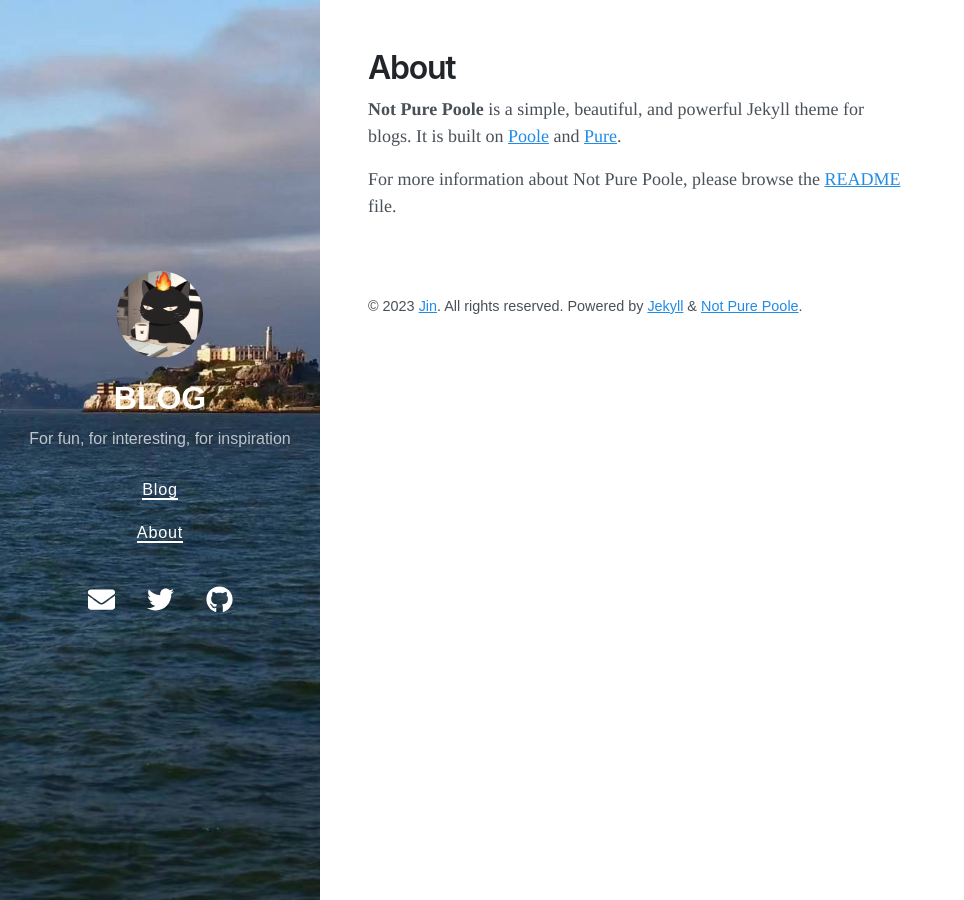
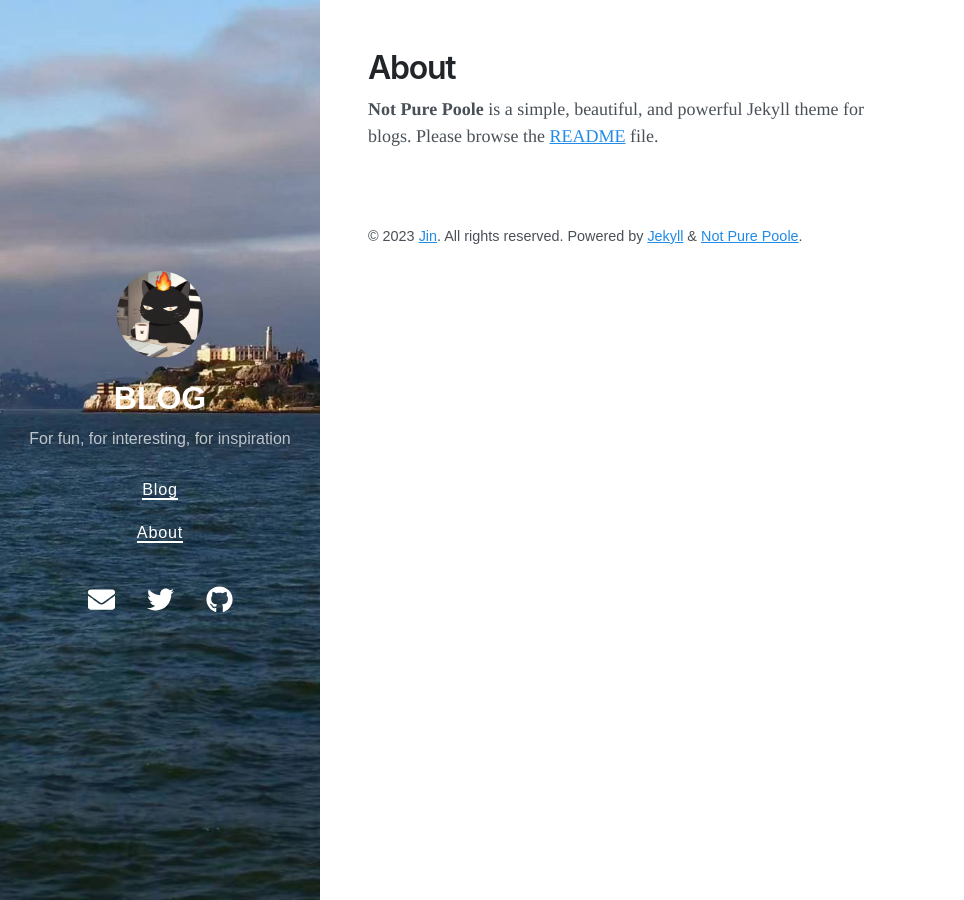
Before and after one commit to New-lay/New-lay.github.io, a Jekyll site: the page built from about.md, in a window 1280 px wide. Shown: the whole page, without its empty margins (0-964 px from the left). Built offline with Jekyll 4.4.1, drawn with Linux system fonts in a browser that asks for light colours; nearby versions of some CDN libraries.

Commit message:
Update about.md

```diff
--- a/about.md
+++ b/about.md
@@ -3,6 +3,4 @@ layout: page
 title: About
 ---
 
-**Not Pure Poole** is a simple, beautiful, and powerful Jekyll theme for blogs. It is built on [Poole](https://github.com/poole/poole) and [Pure](https://purecss.io/).
-
-For more information about Not Pure Poole, please browse the [README](https://github.com/New-lay/New-lay.github.io/blob/main/README.md) file.
+**Not Pure Poole** is a simple, beautiful, and powerful Jekyll theme for blogs. Please browse the [README](https://github.com/New-lay/New-lay.github.io/blob/main/README.md) file.
```
